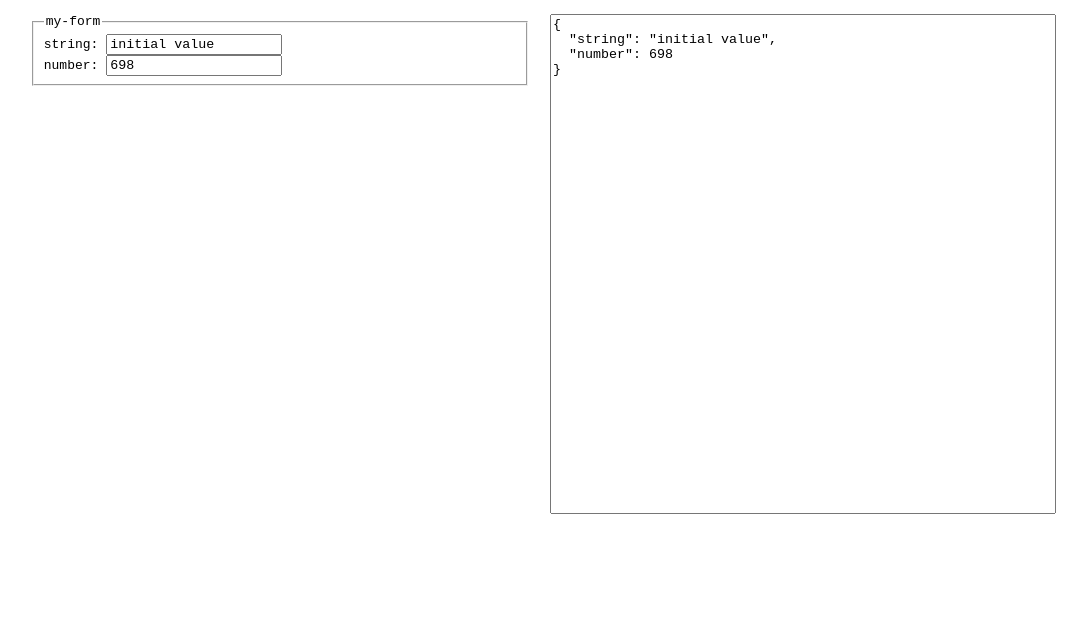
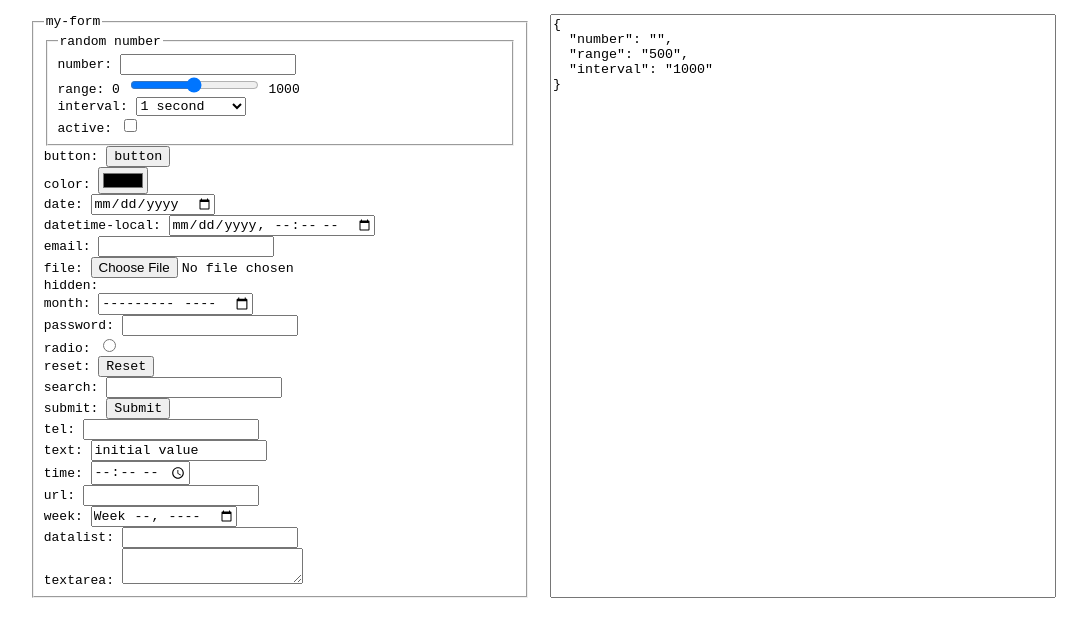
Before and after one commit to freejosh/scratch-form, a website: page demo/index.html in a window 1280 px wide. Shown: the part 83-720 px from the top of the page, without its empty margins (97-1184 px from the left). Drawn offline with Linux system fonts and the light colour scheme.

Commit message:
Add all form input types, organize some into functional group

```diff
--- a/demo/index.html
+++ b/demo/index.html
@@ -12,11 +12,96 @@
     <form id="form">
       <fieldset>
         <legend>my-form</legend>
+
+        <fieldset name="random-number">
+          <legend>random number</legend>
+          <label>
+            number: <input type="number" name="number" />
+          </label>
+          <label>
+            range: 0 <input type="range" name="range" min="0" max="1000" /> 1000
+          </label>
         <label>
-          string: <input name="string" value="initial value" />
+          interval:
+          <select name="interval">
+            <option value="100">0.1 seconds</option>
+            <option value="500">0.5 seconds</option>
+            <option value="1000" selected>1 second</option>
+            <option value="2000">2 seconds</option>
+          </select>
+        </label>
+          <label>
+            active: <input type="checkbox" name="toggle" value="on" />
+          </label>
+        </fieldset>
+
+        <label>
+          button: <input type="button" value="button" />
+        </label>
+
+        <label>
+          color: <input type="color" name="color" />
         </label>
         <label>
-          number: <input name="number" type="number" />
+          date: <input type="date" name="date" />
+        </label>
+        <label>
+          datetime-local: <input type="datetime-local" name="datetime-local" />
+        </label>
+        <label>
+          email: <input type="email" name="email" />
+        </label>
+        <label>
+          file: <input type="file" name="file" />
+        </label>
+        <label>
+          hidden: <input type="hidden" name="hidden" />
+        </label>
+        <label>
+          month: <input type="month" name="month" />
+        </label>
+        <label>
+          password: <input type="password" name="password" />
+        </label>
+        <label>
+          radio: <input type="radio" name="radio" />
+        </label>
+        <label>
+          reset: <input type="reset" name="reset" />
+        </label>
+        <label>
+          search: <input type="search" name="search" />
+        </label>
+        <label>
+          submit: <input type="submit" name="submit" />
+        </label>
+        <label>
+          tel: <input type="tel" name="tel" />
+        </label>
+        <label>
+          text: <input type="text" name="string" value="initial value" />
+        </label>
+        <label>
+          time: <input type="time" name="time" />
+        </label>
+        <label>
+          url: <input type="url" name="url" />
+        </label>
+        <label>
+          week: <input type="week" name="week" />
+        </label>
+        <label>
+          datalist:
+          <input list="data-list" name="list" />
+          <datalist id="data-list">
+            <option value="Option 1" />
+            <option value="Option 2" />
+          </datalist>
+        </label>
+
+        <label>
+          textarea:
+          <textarea name="textarea"></textarea>
         </label>
       </fieldset>
     </form>
@@ -24,17 +109,32 @@
   </div>
   <script src="main.js"></script>
   <script>
+    let data;
+
+    let interval;
+    function startInterval() {
+      interval = setInterval(() => {
+        data.number = Math.floor(Math.random() * data.range);
+      }, data.interval);
+    }
+    function stopInterval() {
+      clearInterval(interval);
+    }
+
     const textarea = document.getElementById('data');
-    const data = new ScratchForm(document.getElementById('form'), {
+    data = new ScratchForm(document.getElementById('form'), {
       onChange(name, value, obj, node) {
+        if (name === 'toggle') {
+          if (value) {
+            startInterval();
+          } else {
+            stopInterval();
+          }
+        }
+
         textarea.value = JSON.stringify(obj, null, 2);
       },
     });
-    textarea.value = JSON.stringify(data, null, 2);
-
-    setInterval(() => {
-      data.number = Math.floor(Math.random() * 1000);
-    }, 1000);
   </script>
 </body>
 </html>
```
